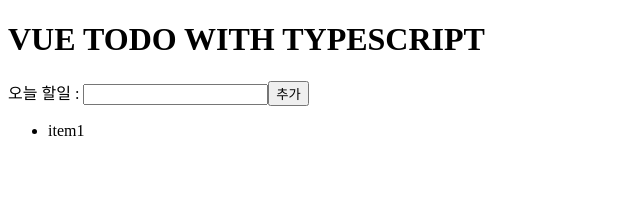
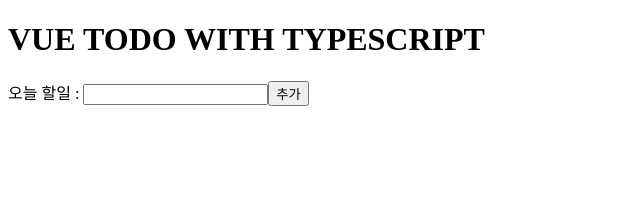
Before and after one commit to bright-01/vue-ts, a Vue app: page / in a window 1280 px wide. Shown: the top 212 px of the page, without its empty margins (0-640 px from the left). Built offline with nearby package versions, Linux system fonts and the light colour scheme.

Commit message:
할일 추가 리스트 노출

```diff
--- a/src/App.vue
+++ b/src/App.vue
@@ -8,7 +8,7 @@
     </main>
     <div>
       <ul>
-        <TodoListItem></TodoListItem>
+        <TodoListItem v-for="(todoItem, index) in todoItems" :key="index" :todoItem="todoItem"></TodoListItem>
       </ul>
     </div>
 
--- a/src/components/TodoListItem.vue
+++ b/src/components/TodoListItem.vue
@@ -1,11 +1,14 @@
 <template>
-  <li>item1</li>
+  <li>{{ todoItem }}</li>
 </template>
 
 <script>
 
 export default {
-  name: "TodoListItem"
+  name: "TodoListItem",
+  props:{
+    todoItem:String
+  }
 };
 </script>
 
```
